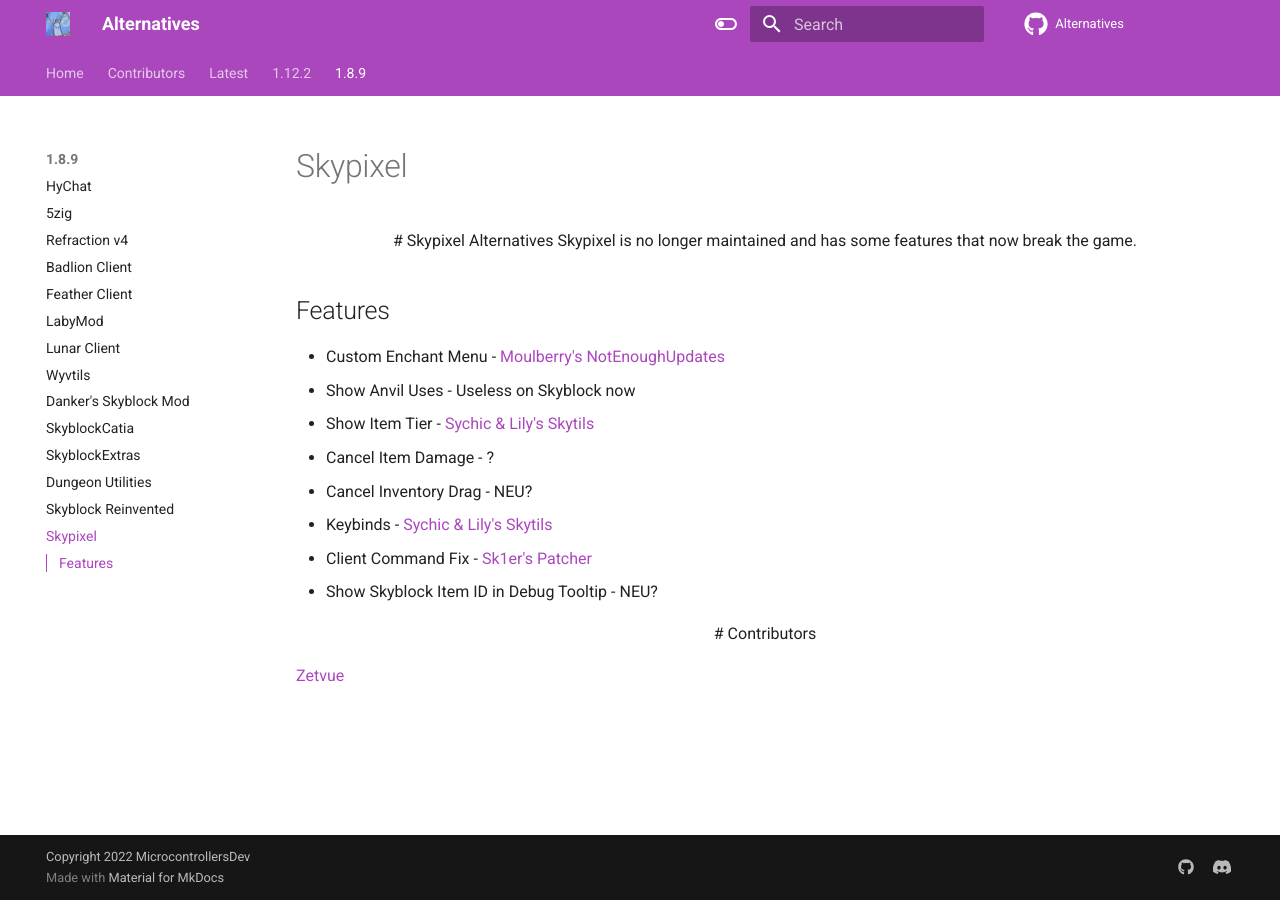
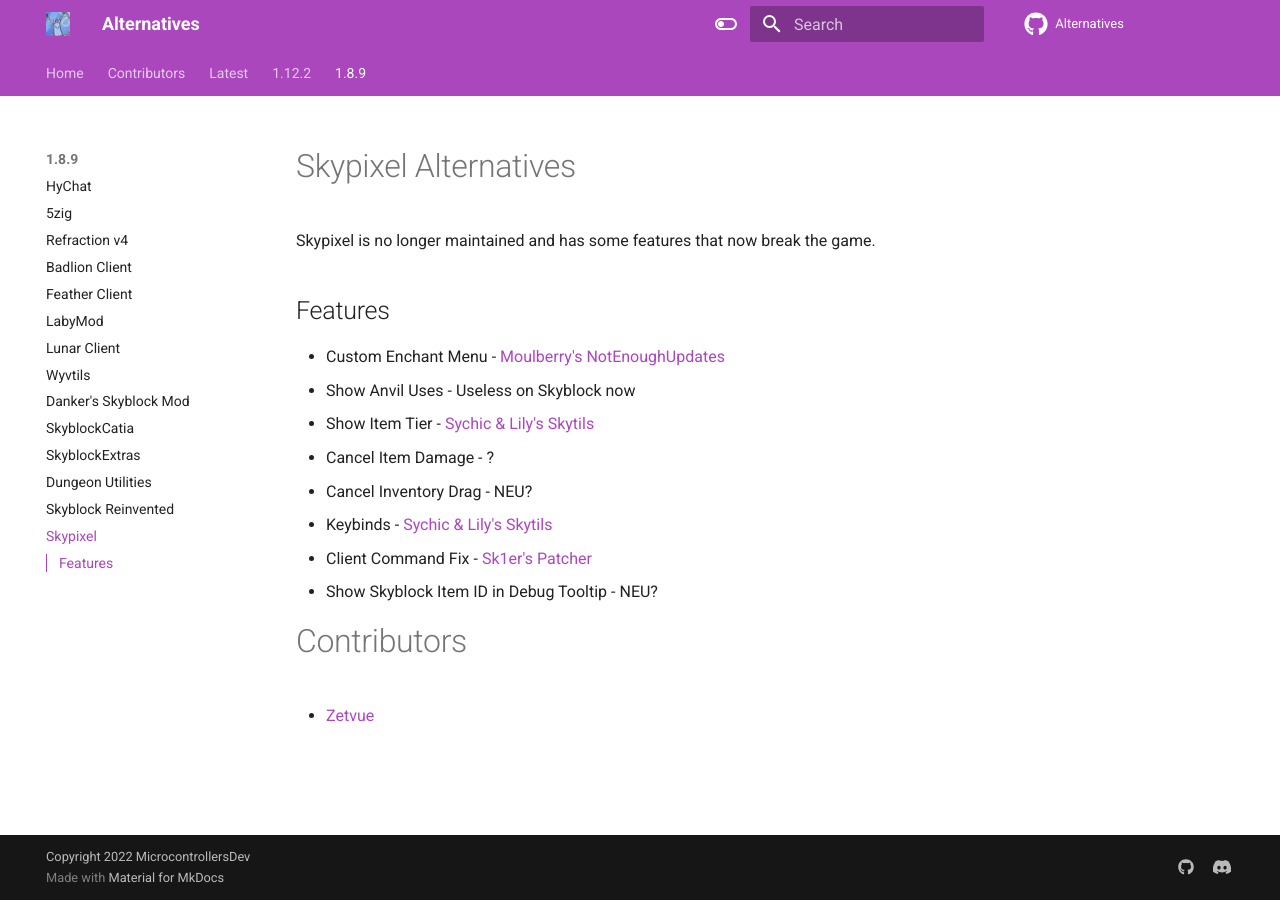
Before and after one commit to MicrocontrollersDev/Alternatives, an MkDocs documentation site: the page built from docs/1.8.9/skypixel.md, in a window 1280 px wide. Built offline with MkDocs 1.6.1 and Material for MkDocs 9.7.7, drawn with Linux system fonts in a browser that asks for light colours; comment, search, counter and statistics services are not loaded.

Commit message:
Update skypixel.md

```diff
--- a/docs/1.8.9/skypixel.md
+++ b/docs/1.8.9/skypixel.md
@@ -1,11 +1,7 @@
-<div align="center">
-
 # Skypixel Alternatives
 Skypixel is no longer maintained
 and has some features that now break
 the game.
-
-</div>
 
 ## Features
 
@@ -18,10 +14,6 @@
 * Client Command Fix - [Sk1er's Patcher](https://sk1er.club/mods/patcher)
 * Show Skyblock Item ID in Debug Tooltip - NEU?
 
-<div align="center">
-
 # Contributors
 
-</div>
-
-[Zetvue](https://zetvue.carrd.co)
+* [Zetvue](https://zetvue.carrd.co)
```
